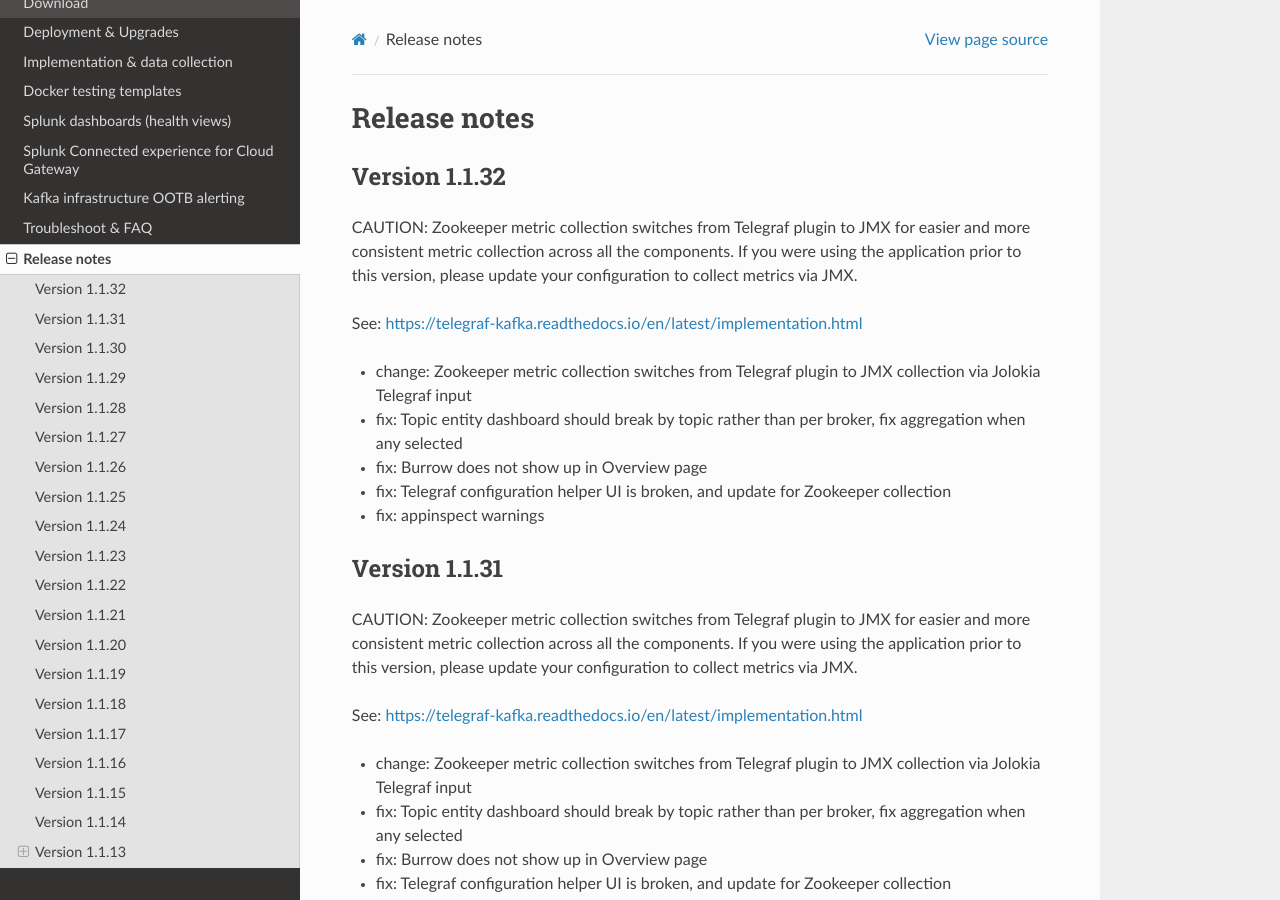
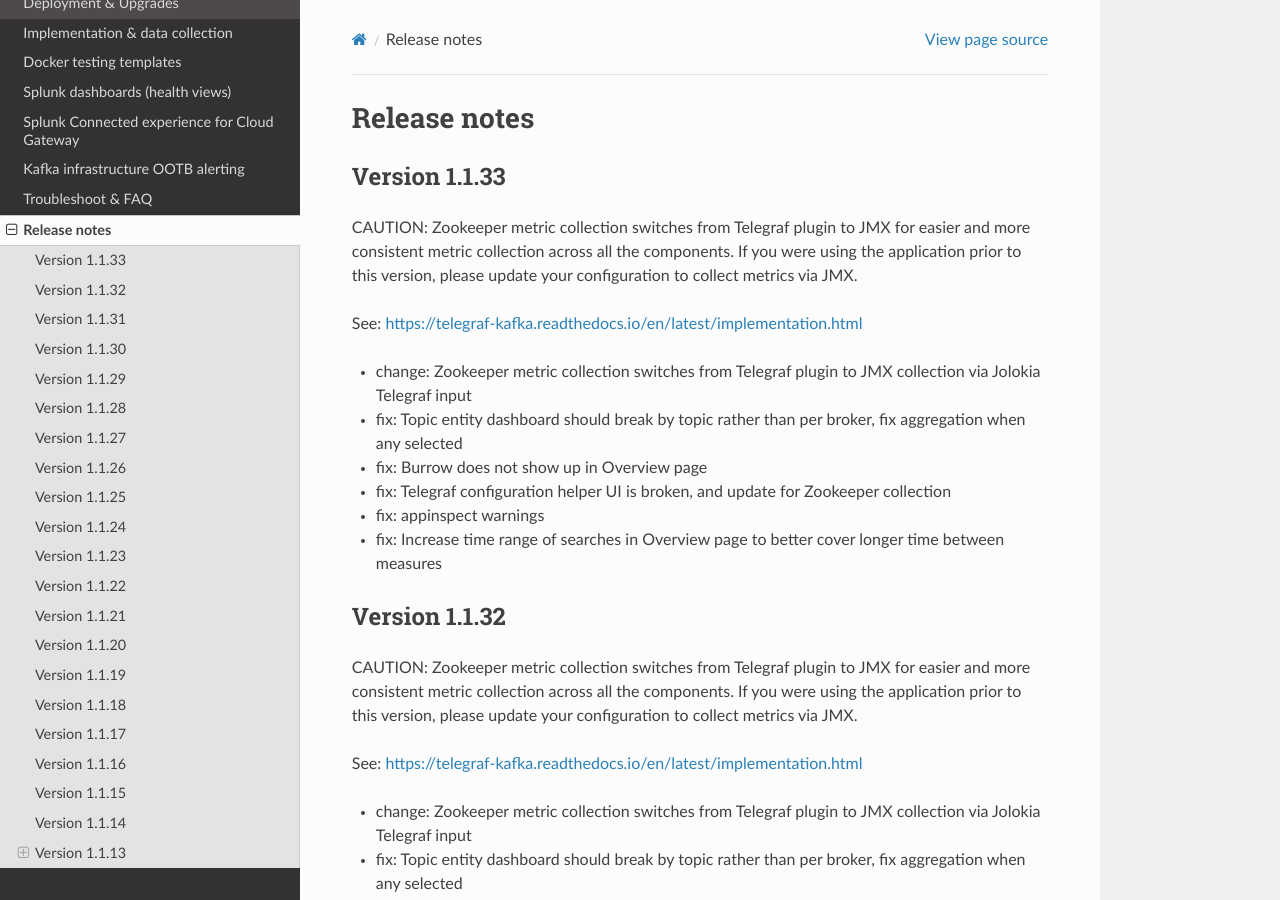
Before and after one commit to guilhemmarchand/telegraf-kafka, a Sphinx documentation site: the page built from docs/releasenotes.rst, in a window 1280 px wide and 900 px high. Built offline with Sphinx 7.4.7 and the Read the Docs theme 2.0.0, drawn with Linux system fonts in a browser that asks for light colours.

Commit message:
Version 1.1.33
CAUTION: Zookeeper metric collection switches from Telegraf plugin to JMX for easier and more consistent metric collection across all the components.
If you were using the application prior to this version, please update your configuration to collect metrics via JMX.

See: https://telegraf-kafka.readthedocs.io/en/latest/implementation.html

- change: Zookeeper metric collection switches from Telegraf plugin to JMX collection via Jolokia Telegraf input
- fix: Topic entity dashboard should break by topic rather than per broker, fix aggregation when any selected
- fix: Burrow does not show up in Overview page
- fix: Telegraf configuration helper UI is broken, and update for Zookeeper collection
- fix: appinspect warnings
- fix: Increase time range of searches in Overview page to better cover longer time between measures

```diff
--- a/docs/releasenotes.rst
+++ b/docs/releasenotes.rst
@@ -1,5 +1,21 @@
 Release notes
 #############
+
+==============
+Version 1.1.33
+==============
+
+CAUTION: Zookeeper metric collection switches from Telegraf plugin to JMX for easier and more consistent metric collection across all the components.
+If you were using the application prior to this version, please update your configuration to collect metrics via JMX.
+
+See: https://telegraf-kafka.readthedocs.io/en/latest/implementation.html
+
+- change: Zookeeper metric collection switches from Telegraf plugin to JMX collection via Jolokia Telegraf input
+- fix: Topic entity dashboard should break by topic rather than per broker, fix aggregation when any selected
+- fix: Burrow does not show up in Overview page
+- fix: Telegraf configuration helper UI is broken, and update for Zookeeper collection
+- fix: appinspect warnings
+- fix: Increase time range of searches in Overview page to better cover longer time between measures
 
 ==============
 Version 1.1.32
```
Also changed, not shown: 4 other files.
